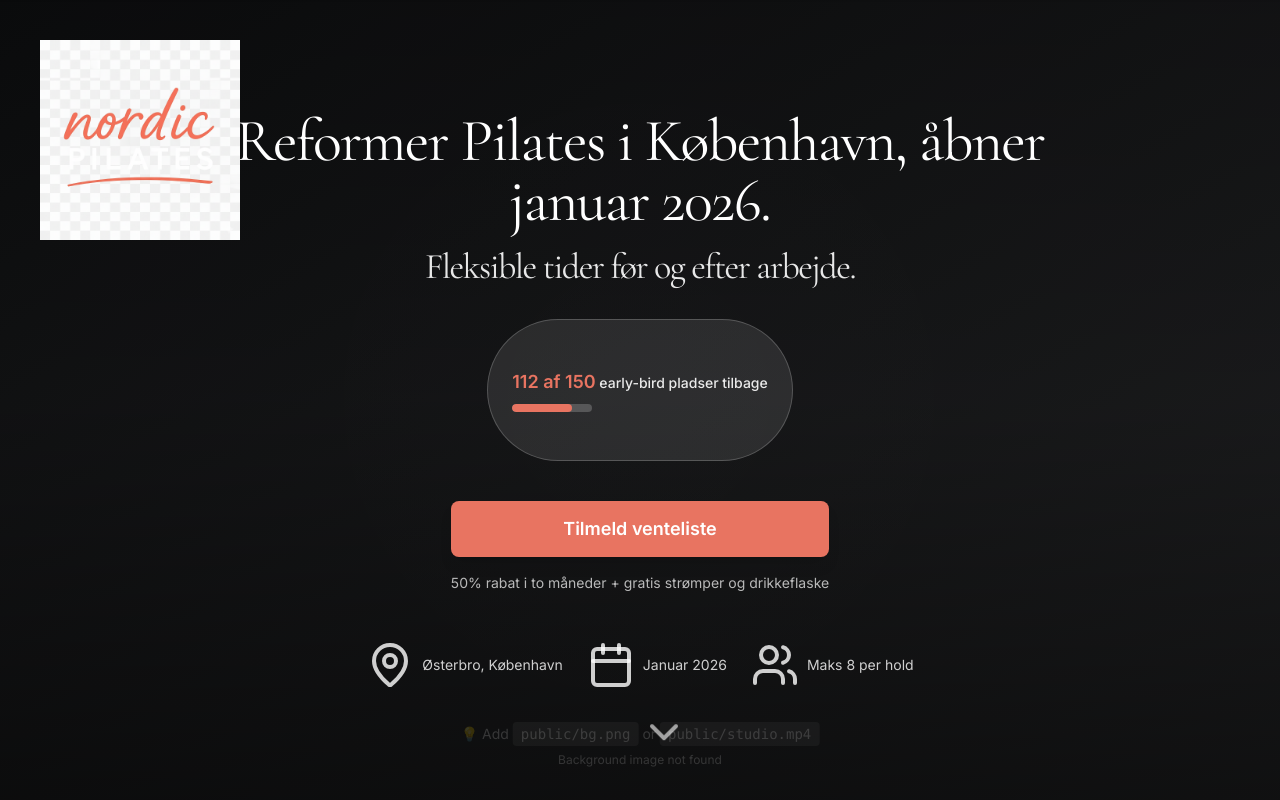
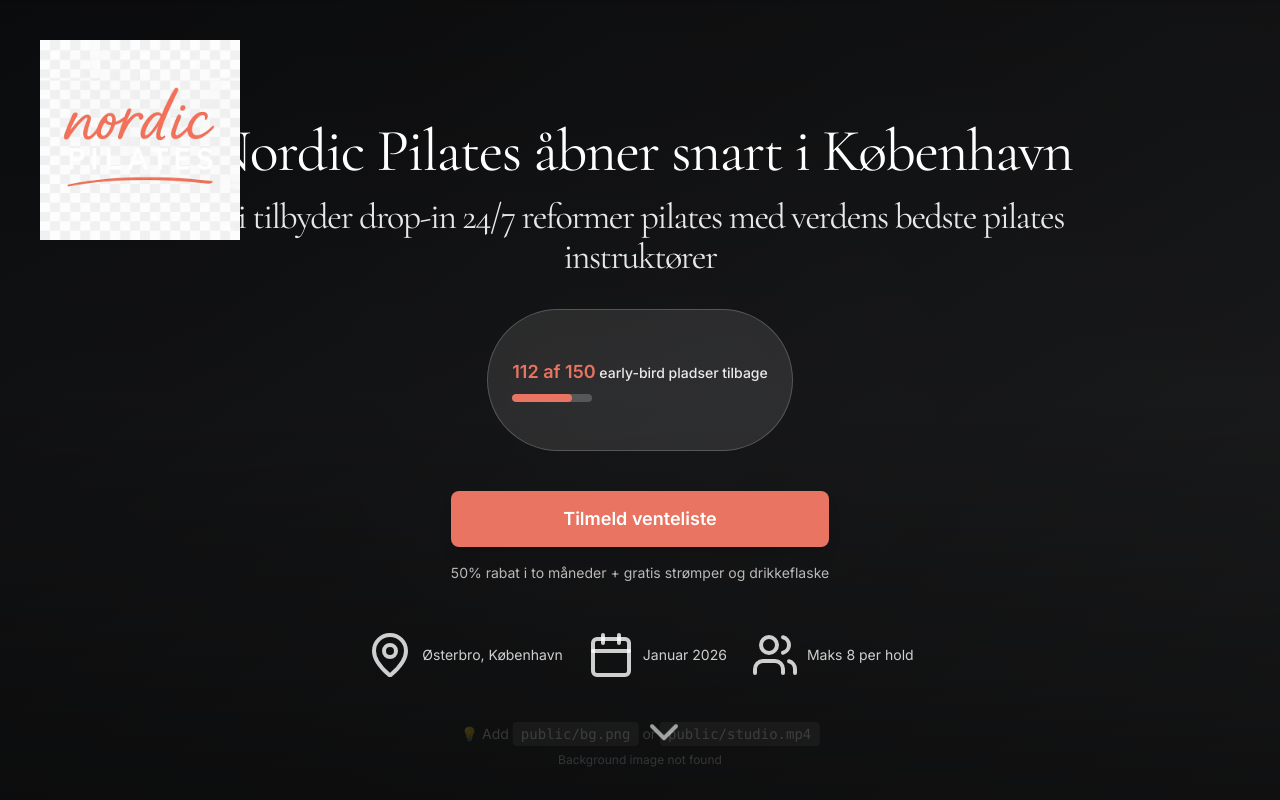
Before and after one commit to YouEx/nordicpilates, a Next.js app: page / in a window 1280 px wide. Shown: the top 800 px of the page. Built offline with nearby package versions, Linux system fonts and the light colour scheme; no server answers.

Commit message:
Opdater hero overskrift: Nordic Pilates åbner snart + drop-in 24/7 beskrivelse

```diff
--- a/app/page.tsx
+++ b/app/page.tsx
@@ -71,9 +71,9 @@
           <div className="max-w-4xl">
             {/* Main Headline - Clear outcome */}
             <h1 className="text-4xl md:text-5xl lg:text-6xl text-white font-light mb-32 leading-tight animate-fadeInUp" style={{ animationDelay: '0.3s', opacity: 0 }}>
-              Reformer Pilates i København, åbner januar 2026.<br/>
+              Nordic Pilates åbner snart i København<br/>
               <span className="text-2xl md:text-3xl lg:text-4xl text-white/90 block mt-16">
-                Fleksible tider før og efter arbejde.
+                Vi tilbyder drop-in 24/7 reformer pilates med verdens bedste pilates instruktører
               </span>
             </h1>
 
```
